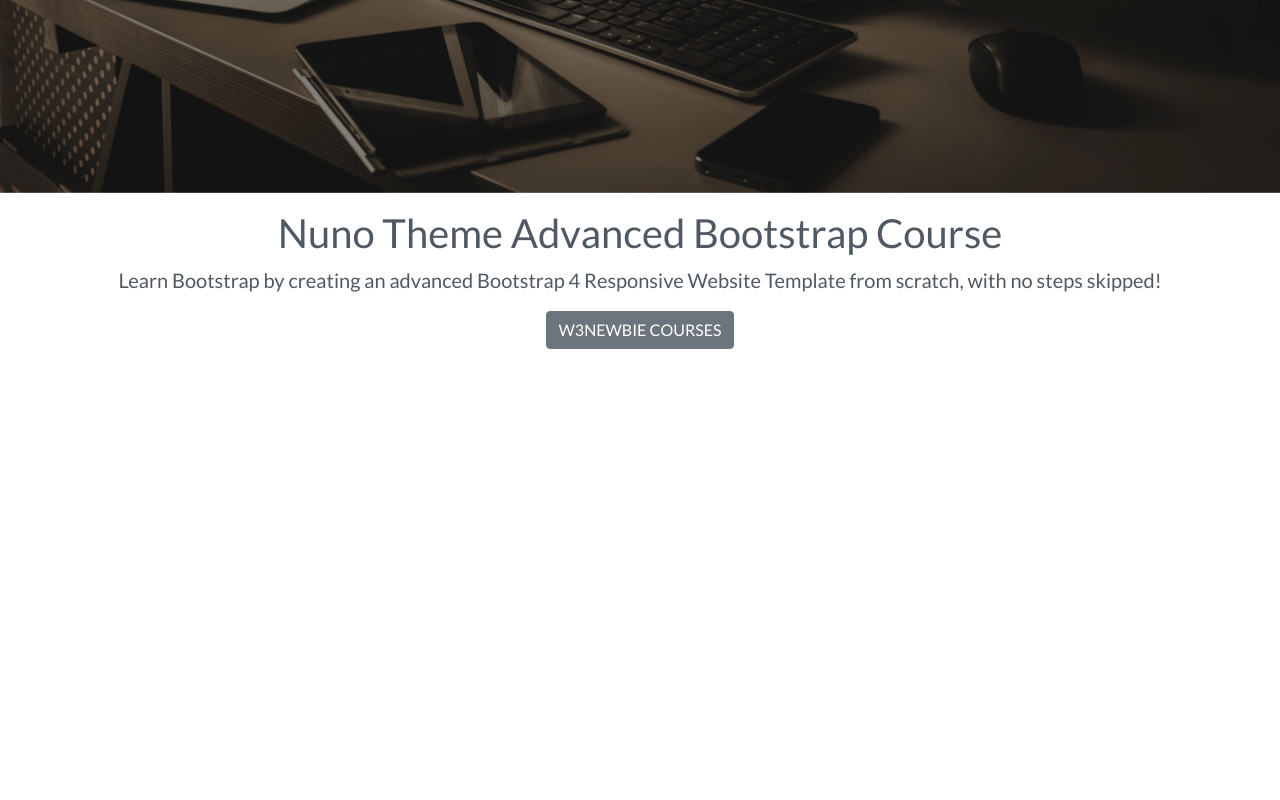
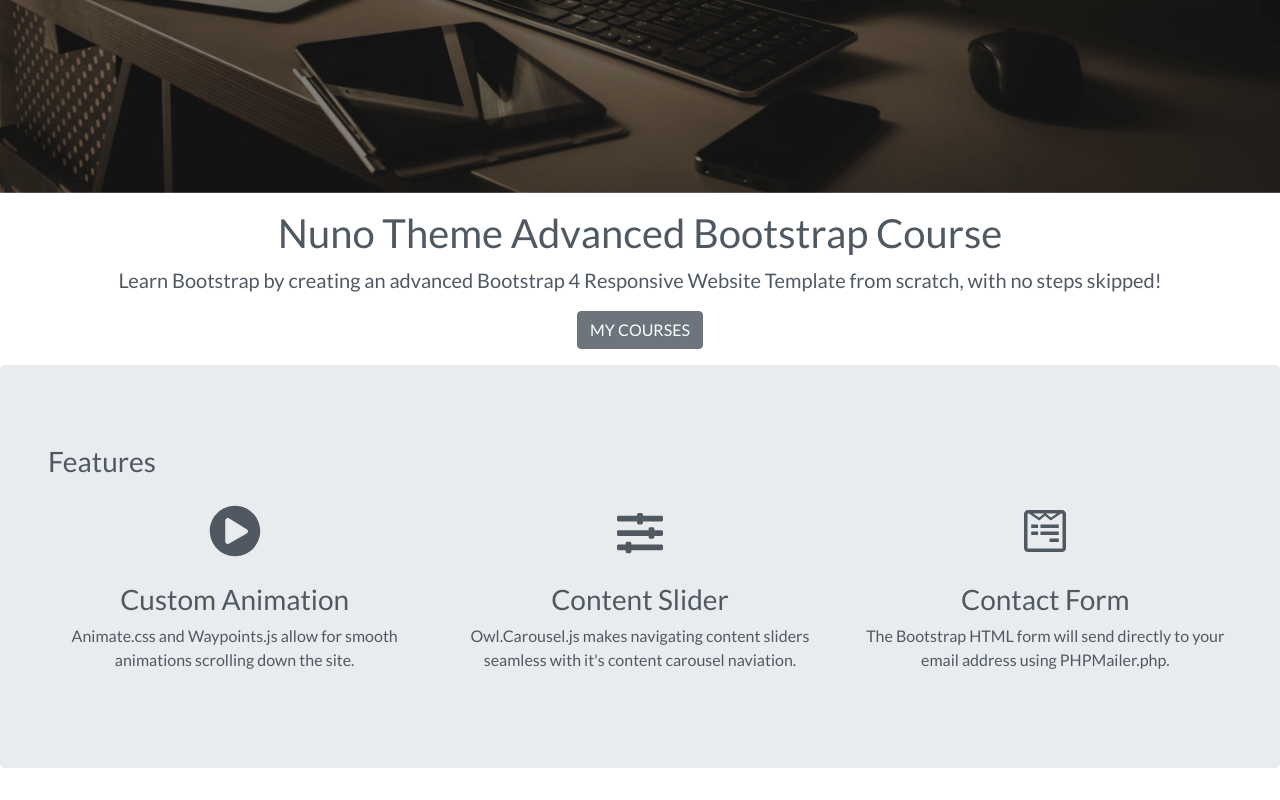
Before and after one commit to tlmaravilla/NunoThemeBasic, a plain HTML site: page index.html in a window 1280 px wide. Shown: the part 607-1407 px from the top of the page. Before the commit the page ends 972 px from the top, so only its background shows below. Drawn offline with nearby package versions, Linux system fonts and the light colour scheme; a script that the page names is missing.

Commit message:
added Features section, not styled yet

```diff
--- a/index.html
+++ b/index.html
@@ -29,6 +29,8 @@
 	<div id="home">
 		<!-- Navigation -->
 		<nav class="navbar navbar-expand-md navbar-dark bg-dark fixed-top">
+			<div class="container-fluid">
+
 				<a class="navbar-brand" href="#"><img src="img/nuno.png" alt=""></a>
 
 				<button class="navbar-toggler" type="button" data-toggle="collapse" data-target="#navbarResponsive">
@@ -41,13 +43,10 @@
 							<a class="nav-link" href="#home">Home</a>
 						</li>
 						<li class="nav-item">
-						<a class="nav-link" href="#pricing">Pricing</a>
+							<a class="nav-link" href="#features">Features</a>
 						</li>
 						<li class="nav-item">
-						<a class="nav-link" href="#team">Team</a>
-					</li>
-					<li class="nav-item">
-						<a class="nav-link" href="#skills">Skills</a>
+							<a class="nav-link" href="#resources">Resources</a>
 						</li>
 						<li class="nav-item">
 							<a class="nav-link" href="#clients">Clients</a>
@@ -56,6 +55,7 @@
 							<a class="nav-link" href="#contact">Contact</a>
 						</li>
 					</ul>
+				</div>
 			</div>
 		</nav>
 		<!-- End Navigation -->
@@ -77,17 +77,54 @@
 	</div>
 	<!-- End Home Section -->
 
-
+	<!-- Start Course Section -->
 	<div id="course" class="offset">
-
 		<div class="col-12 narrow text-center">
 			<h1>Nuno Theme Advanced Bootstrap Course</h1>
 			<p class="lead">Learn Bootstrap by creating an advanced Bootstrap 4 Responsive Website Template from scratch,
 				with no steps skipped!</p>
-			<a class="btn btn-secondary btn-md" href="https://w3newbie.com/courses/" target="_blank">W3NEWBIE COURSES</a>
+			<a class="btn btn-secondary btn-md" href="" target="_blank">MY COURSES</a>
 		</div>
+	</div>
+	<!-- End Course Section -->
 
+	<!-- Start Features Section -->
+	<div id="features" class="offset">
+		<div class="jumbotron">
+			<div class="narrow">
+				<div class="col-12">
+					<h3 class="heading">Features</h3>
+					<div class="heading-underline"></div>
 				</div>
+				<div class="row text-center">
+					<div class="col-md-4">
+						<div class="feature">
+							<i class="fas fa-play-circle fa-4x" data-fa-transform="shrink-3 up-5"></i>
+							<h3>Custom Animation</h3>
+							<p>Animate.css and Waypoints.js allow for smooth animations scrolling down the site.</p>
+						</div>
+					</div>
+					<div class="col-md-4">
+						<div class="feature">
+							<i class="fas fa-sliders-h fa-4x" data-fa-transform="shrink-4.5 up-4.5"></i>
+							<h3>Content Slider</h3>
+							<p>Owl.Carousel.js makes navigating content sliders seamless with it's content carousel naviation.
+							</p>
+						</div>
+					</div>
+					<div class="col-md-4">
+						<div class="feature">
+							<i class="fab fa-wpforms fa-4x" data-fa-transform="shrink-4 up-5"></i>
+							<h3>Contact Form</h3>
+							<p>The Bootstrap HTML form will send directly to your email address using PHPMailer.php.</p>
+						</div>
+					</div>
+				</div>
+			</div><!-- End Narrow -->
+		</div><!-- End Jumbotron -->
+	</div> <!-- End Features Section -->
+
+
 	<!--- End Course Section -->
 
 	<!--- Script Source Files -->
@@ -97,7 +134,6 @@
 	<!--- End of Script Source Files -->
 
 	<!-- Script Source Files -->
-
 	<!-- Plugins.js -->
 	<script src="js/plugins.js"></script>
 	<!-- Font Awesome https://fontawesome.com/  https://use.fontawesome.com/releases/v5.11.2/js/all.js -->
```
Lines whose indentation alone changed are shown as unchanged.
